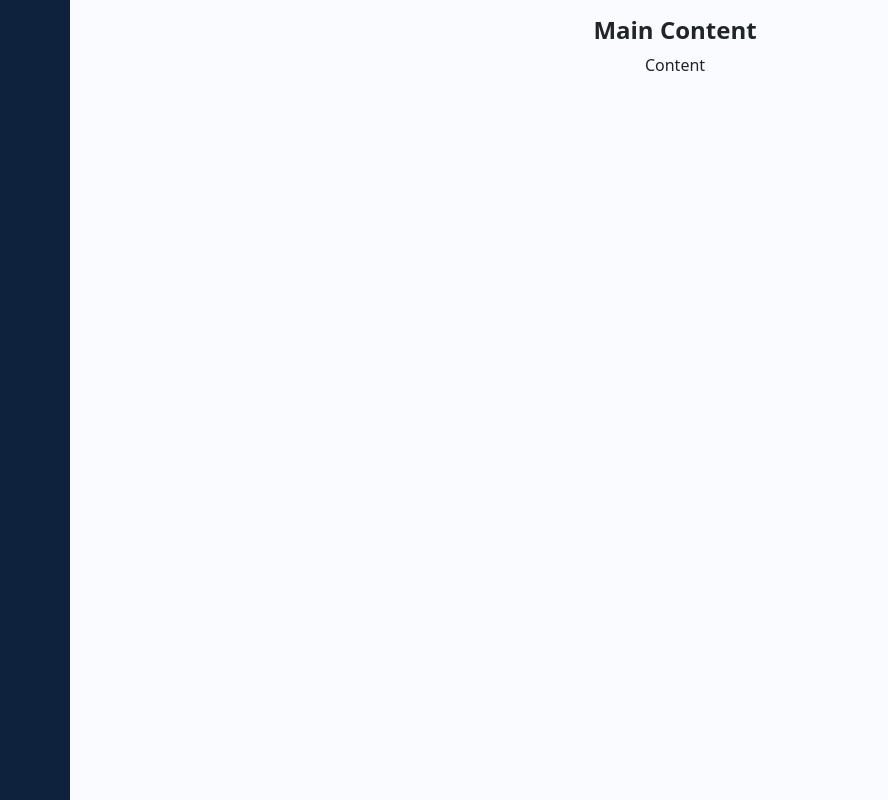
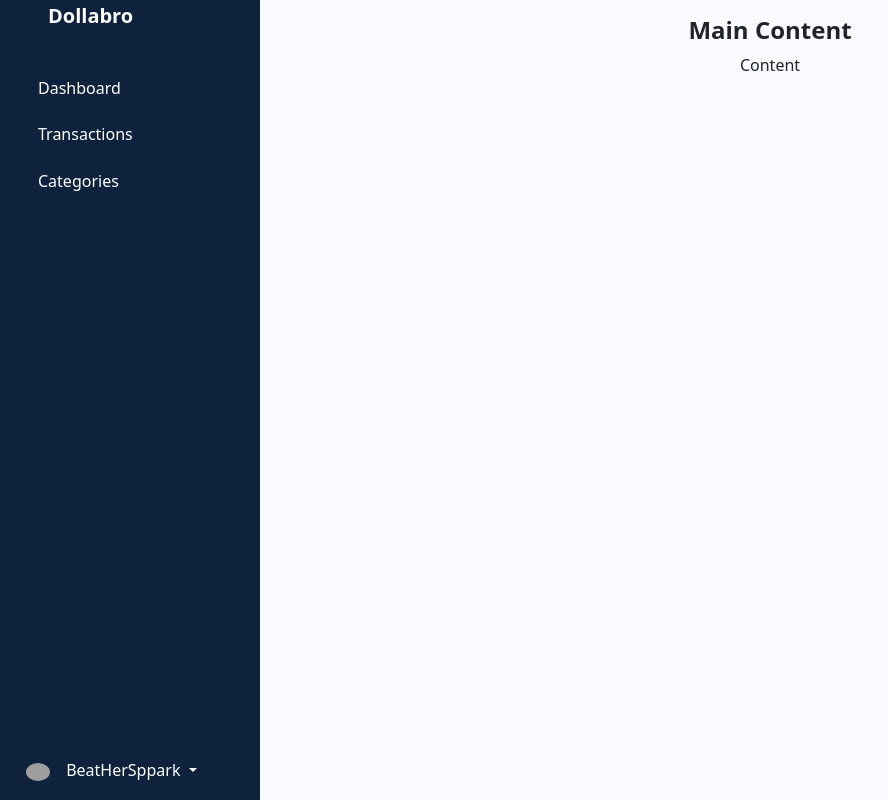
Before and after one commit to BeatHerSppark/budgeting_app, a Django app: page / in a window 1280 px wide. Shown: the whole page, without its empty margins (0-888 px from the left). Run offline with Django 5.2, Linux system fonts and the light colour scheme; some libraries are stand-ins or nearby versions; grey boxes are pictures that could not be loaded.

Commit message:
finished sidebar design

```diff
--- a/budgeting_app/static/css/sidebar.css
+++ b/budgeting_app/static/css/sidebar.css
@@ -63,7 +63,7 @@ h1 {
 
 .sidebar-logo a {
     color: white;
-    font-size: 1.15rem;
+    font-size: 1.25rem;
     font-weight: 600;
 }
 
@@ -81,9 +81,8 @@ a.sidebar-link {
     padding: 0.625rem 1.625rem;
     color: white;
     display: block;
-    font-size: 0.9rem;
+    font-size: 1rem;
     white-space: nowrap;
-    border-left: 3px solid transparent;
 }
 
 .sidebar-link i {
@@ -93,9 +92,27 @@ a.sidebar-link {
 
 a.sidebar-link:hover {
     background-color: rgba(255, 255, 255, 0.075);
-    border-left: 3px solid #3b7ddd;
 }
 
-.sidebar-item {
-    position: relative;
+.sidebar-link img {
+    width: 24px;
+    border-radius: 50%;
+    margin-right: 0.75rem;
 }
+
+.sidebar-footer {
+    margin-bottom: 0.5rem;
+}
+
+.dropdown-menu {
+    background-color: rgba(255, 255, 255, 0.9);
+}
+
+.dropdown-item {
+    display: flex;
+    align-items: center;
+    gap: 0.5rem;
+    padding-top: 0.5rem;
+    padding-bottom: 0.5rem;
+    transition: all 0.2s;
+}
--- a/budgeting_app/static/js/script.js
+++ b/budgeting_app/static/js/script.js
@@ -1,5 +1,13 @@
 const burgerMenu = document.getElementById("toggle-btn");
+const sidebarLogo = document.querySelector(".sidebar-logo")
+
+window.onload = () => {
+    document.getElementById("sidebar").classList.toggle("expand");
+}
 
 burgerMenu.addEventListener("click", () => {
     document.getElementById("sidebar").classList.toggle("expand");
 })
+sidebarLogo.addEventListener("click", () => {
+    document.getElementById("sidebar").classList.toggle("expand");
+})
--- a/budgeting_app/templates/layout.html
+++ b/budgeting_app/templates/layout.html
@@ -42,11 +42,30 @@
                     </a>
                 </li>
             </ul>
-            <div class="sidebar-footer">
-                <a href="#" class="sidebar-link">
-                    <i class="lni lni-exit"></i>
-                    <span>Categories</span>
+            <div class="sidebar-footer sidebar-item dropdown">
+                <a href="#" class="sidebar-link dropdown-toggle" role="button" data-bs-toggle="dropdown" aria-expanded="false">
+                    <img src="https://i.pinimg.com/564x/a1/e8/29/a1e829055e2b5d834f0a4b2caa4c51e5.jpg" alt="pfp">
+                    <span>BeatHerSppark</span>
                 </a>
+                <ul class="dropdown-menu">
+                    <li><a href="#" class="dropdown-item">
+                        <i class="lni lni-user"></i>
+                        <span>Profile</span>
+                    </a></li>
+                    <li><a href="#" class="dropdown-item">
+                        <i class="lni lni-dollar"></i>
+                        <span>Add Transaction</span>
+                    </a></li>
+                    <li><a href="#" class="dropdown-item">
+                        <i class="lni lni-cog"></i>
+                        <span>Settings</span>
+                    </a></li>
+                    <li><hr class="dropdown-divider"></li>
+                    <li><a href="#" class="dropdown-item">
+                        <i class="lni lni-exit"></i>
+                        <span>Sign Out</span>
+                    </a></li>
+                </ul>
             </div>
         </aside>
         {% block content %}
```
